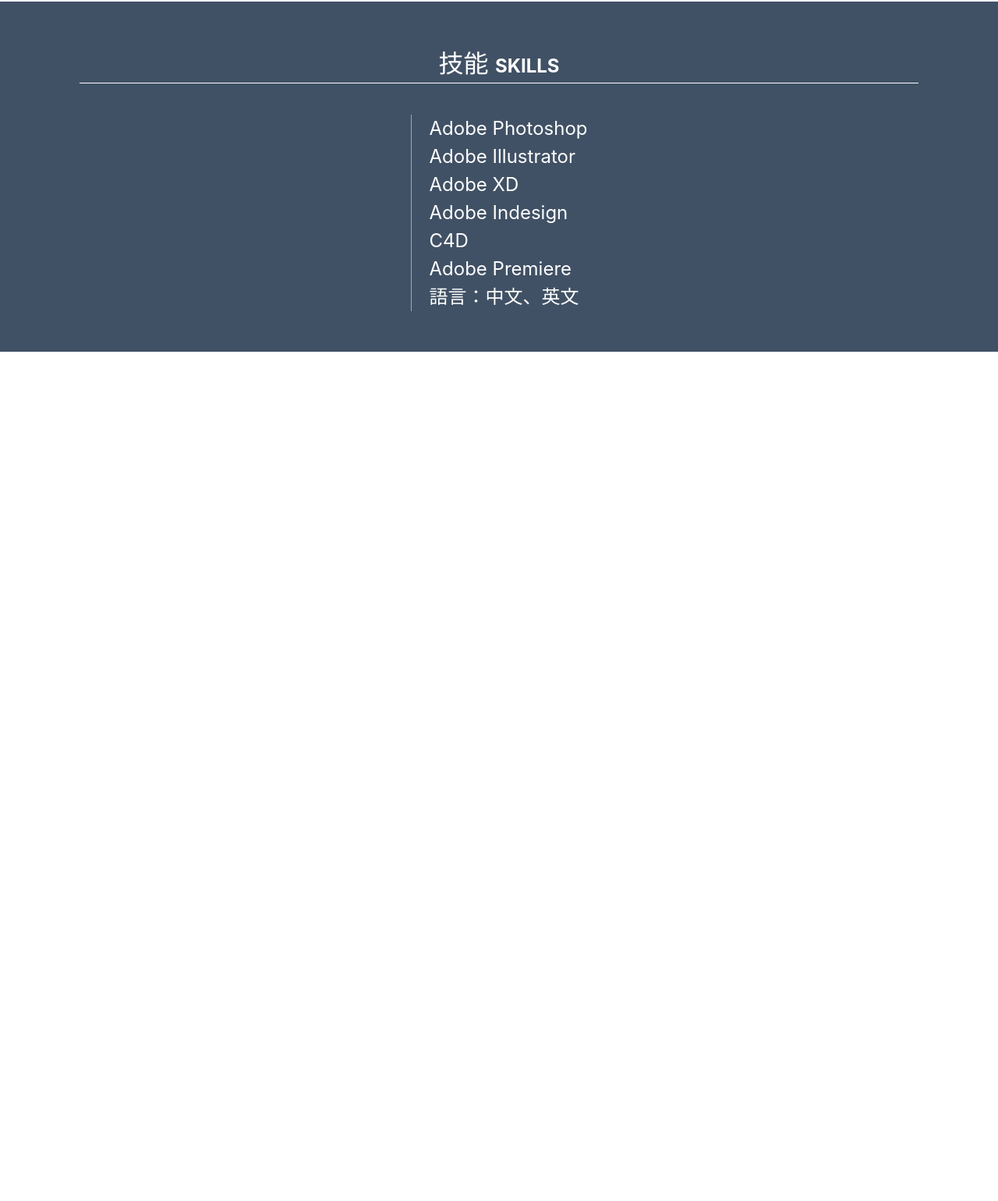
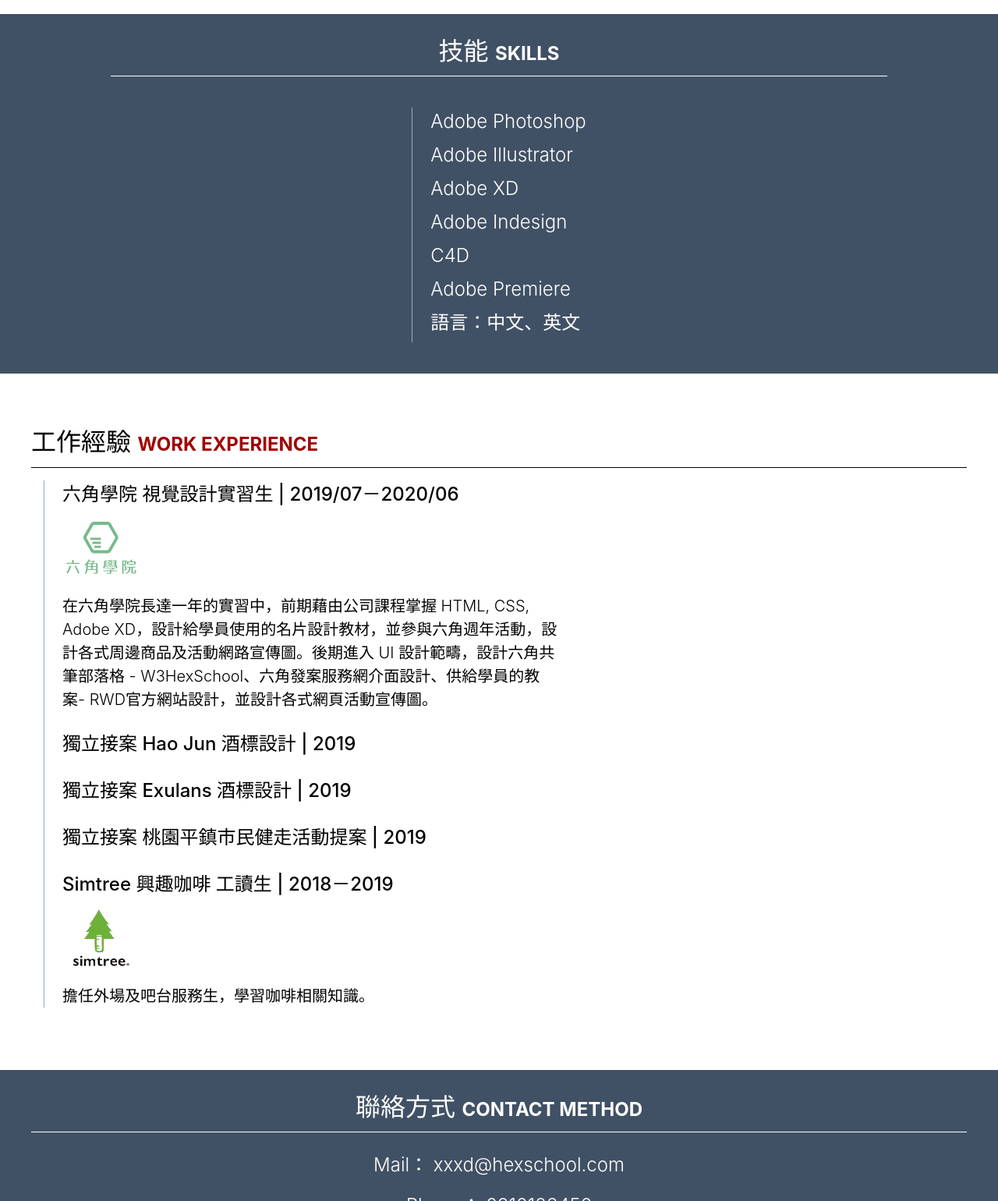
Before and after one commit to ChrisC0210/2022-web-layout-training, a plain HTML site: page week1.html in a window 1280 px wide. Shown: the part 1260-2800 px from the top of the page at 78% size. Before the commit the page ends 1711 px from the top, so only its background shows below. Drawn offline with Linux system fonts and the light colour scheme.

Commit message:
week 1: Add html, scss

```diff
--- a/assets/scss/base/_typography.scss
+++ b/assets/scss/base/_typography.scss
@@ -13,9 +13,19 @@ body {
   font-weight: 700;
   letter-spacing: 0px;
 }
+.fz-20-300 {
+  font-size: 20px;
+  font-weight: 300;
+  letter-spacing: 0px;
+}
 .fz-24-300 {
   font-size: 24px;
   font-weight: 300;
+  letter-spacing: 0px;
+}
+.fz-24-500 {
+  font-size: 24px;
+  font-weight: 500;
   letter-spacing: 0px;
 }
 .fz-32-500 {
--- a/assets/scss/layout/_margin.scss
+++ b/assets/scss/layout/_margin.scss
@@ -13,3 +13,18 @@
 .mt-64{
   margin-top: 64px;
 }
+.mt-80{
+  margin-top: 80px;
+}
+.mb-7{
+  margin-bottom: 7px;
+}
+.mb-8{
+  margin-bottom: 8px;
+}
+.mb-40{
+  margin-bottom: 40px;
+}
+.ml-16{
+  margin-left: 16px;
+}
--- a/assets/scss/layout/_padding.scss
+++ b/assets/scss/layout/_padding.scss
@@ -1,5 +1,17 @@
+.pb-7{
+  padding-bottom: 7px;
+}
+.pb-8{
+  padding-bottom: 8px;
+}
 .pb-24{
   padding-bottom: 24px;
+}
+.pb-40{
+  padding-bottom: 40px;
+}
+.pt-24{
+  padding-top: 24px;
 }
 .pr-23{
   padding-right: 23px;
--- a/assets/scss/pages/_resume.scss
+++ b/assets/scss/pages/_resume.scss
@@ -19,8 +19,17 @@ h1 {
   opacity: 1;
 }
 .skill-box {
-  padding: 32px 102px 52px 102px;
+  //padding: 32px 102px 52px 102px;
   text-align: center;
+  //padding: 0 462px;
+  position: relative;
+  margin: auto;
+  width: 996px;
+  .skill-title {
+    margin: auto 0;
+    text-align: center;
+
+  }
   .skill-list {
     text-align: left;
     //margin: 0 auto;
@@ -34,19 +43,27 @@ h1 {
   border-left: 1px solid $blue-200;
   padding-left: 23px;
 }
-.vr-text {
-  //width: 200px;
-  text-align: left;
-  font-size: 24px;
-  letter-spacing: 0px;
-  color: #ffffff;
-  opacity: 1;
+.work-text{
+  max-width: 642px;
 }
-.footer-icon {
-  width: 48px;
+.footer-icon-box{
+  height: 48px;
+  display: block;
+  img{
+    width: 48px;
+    height: 48px;
+  }
 }
 
 .container {
   max-width: 1200px;
   margin: 0 auto;
 }
+.text-decoration-none{
+  text-decoration: none;
+}
+.contact-box{
+  margin: auto;
+  text-align: center;
+  text-decoration: none;
+}
--- a/week1.html
+++ b/week1.html
@@ -14,7 +14,7 @@
     <h1 class="mt-40 pb-24">Joanne<br>Chen</h1>
     <img class="user-photo mt-48" src="./assets/week1/photo.png" alt="user-photo">
     <article>
-      <h2 class="mt-48 fz-32-500 border-black-1">個人資料 <span class="fz-24-700 red">PROFILE</span></h2>
+      <h2 class="mt-48 pb-8 fz-32-500 border-black-1">個人資料 <span class="fz-24-700 red">PROFILE</span></h2>
       <ul class="mt-16 fz-24-300">
         <li>陳久安 Joanne Chen</li>
         <li>1997-</li>
@@ -25,7 +25,7 @@
       </ul>
     </article>
     <article>
-      <h2 class="mt-64 fz-32-500 border-black-1">學歷 <span class="fz-24-700 red">EDUCATION</span></h2>
+      <h2 class="mt-64 pb-8 fz-32-500 border-black-1">學歷 <span class="fz-24-700 red">EDUCATION</span></h2>
       <ul class="fz-24-300">
         <li class="mt-16">
           <h3>
@@ -40,18 +40,72 @@
       </ul>
     </article>
   </div>
-  <section class="bg-blue white skill-box mt-64">
-      <h2 class="mt-24 fz-32-500 border-white-1">技能 <span class="fz-24-700">SKILLS</span></h2>
-        <ul class="mt-40 skill-list border-left">
-          <li class="white vr-text">Adobe Photoshop</li>
-          <li class="white vr-text">Adobe Illustrator</li>
-          <li class="white vr-text">Adobe XD</li>
-          <li class="white vr-text">Adobe Indesign</li>
-          <li class="white vr-text">C4D</li>
-          <li class="white vr-text">Adobe Premiere</li>
-          <li class="white vr-text">語言：中文、英文</li>
+  <section class="bg-blue white mt-64">
+    <div class="skill-box">
+            <h2 class="pt-24 pb-7 fz-32-500 border-white-1 skill-title">技能 <span class="fz-24-700">SKILLS</span></h2>
+        <ul class="mt-40 mb-40 skill-list border-left">
+          <li class="white fz-24-300 mb-7">Adobe Photoshop</li>
+          <li class="white fz-24-300 mb-7">Adobe Illustrator</li>
+          <li class="white fz-24-300 mb-7">Adobe XD</li>
+          <li class="white fz-24-300 mb-7">Adobe Indesign</li>
+          <li class="white fz-24-300 mb-7">C4D</li>
+          <li class="white fz-24-300 mb-7">Adobe Premiere</li>
+          <li class="white fz-24-300 mb-7">語言：中文、英文</li>
         </ul>
+    </div>
   </section>
+  <div class="container">
+    <article>
+      <h2 class="mt-64 pb-8 fz-32-500 border-black-1">工作經驗 <span class="fz-24-700 red">WORK EXPERIENCE</span></h2>
+      <ul class="ml-16 border-left fz-24-300">
+        <li>
+          <h3 class="mt-16 fz-24-500">六角學院 視覺設計實習生 | 2019/07－2020/06</h3>
+          <img src="./assets/week1/hexschool.png" alt="img-hexschool">
+          <p class="fz-20-300 work-text">在六角學院長達一年的實習中，前期藉由公司課程掌握 HTML, CSS, Adobe XD，設計給學員使用的名片設計教材，並參與六角週年活動，設計各式周邊商品及活動網路宣傳圖。後期進入 UI 設計範疇，設計六角共筆部落格 - W3HexSchool、六角發案服務網介面設計、供給學員的教 案- RWD官方網站設計，並設計各式網頁活動宣傳圖。</p>
+        </li>
+        <li>
+          <h3 class="mt-24 fz-24-500">獨立接案 Hao Jun 酒標設計 | 2019</h3>
+        </li>
+        <li>
+          <h3 class="mt-24 fz-24-500">獨立接案 Exulans 酒標設計 | 2019</h3>
+        </li>
+        <li>
+          <h3 class="mt-24 fz-24-500">獨立接案 桃園平鎮市民健走活動提案 | 2019</h3>
+        </li>
+
+        <li>
+          <h3 class="mt-24 fz-24-500">Simtree 興趣咖啡 工讀生 | 2018－2019</h3>
+          <img src="./assets/week1/simtree.png" alt="img-simtree">
+          <p class="fz-20-300">擔任外場及吧台服務生，學習咖啡相關知識。</p>
+        </li>
+      </ul>
+    </article>
+  </div>
+  <!-- footer -->
+  <footer class="mt-80 bg-blue white mt-64 pb-40">
+    <div class="container contact-box">
+      <h2 class="pt-24 pb-7 fz-32-500 border-white-1 skill-title">聯絡方式 <span class="fz-24-700">CONTACT METHOD</span></h2>
+
+      <div class="px-2 fz-24-300">
+        <p class="mt-24 ">Mail：
+          <a class="text-decoration-none white" href="mailto:xxxd@hexschool.com">xxxd@hexschool.com</a>
+        </p>
+        <p class="mt-16 ">Phone：
+          <a class="text-decoration-none white" href="tel:0910123456">0910123456</a>
+        </p>
+        <p class="mt-16 ">Kaohsiung, Taiwan</p>
+        <p class="mt-16 ">作品連結：
+          <a class="text-decoration-none white" href="https://www.behance.net/xxxdddddd" target="_blank">https://www.behance.net/xxxdddddd</a>
+        </p>
+
+        <div class="mt-16 footer-icon-box">
+          <img class="mr-24" src="https://raw.githubusercontent.com/hexschool/webLayoutTraining1st/f70f00178a7f0baa31e9c01634303d8562cfe93a/week1/facebook.svg" alt="facebook-img">
+          <img class="mr-24" src="https://raw.githubusercontent.com/hexschool/webLayoutTraining1st/f70f00178a7f0baa31e9c01634303d8562cfe93a/week1/instagram-alt.svg" alt="instagram-img">
+          <img class=" " src="https://raw.githubusercontent.com/hexschool/webLayoutTraining1st/f70f00178a7f0baa31e9c01634303d8562cfe93a/week1/line.svg" alt="">
+        </div>
+      </div>
+    </div>
+  </footer>
 </body>
 
 </html>
```
Also changed, not shown: assets/scss/all.css, dist/style/all.min.css, 3 other files.
